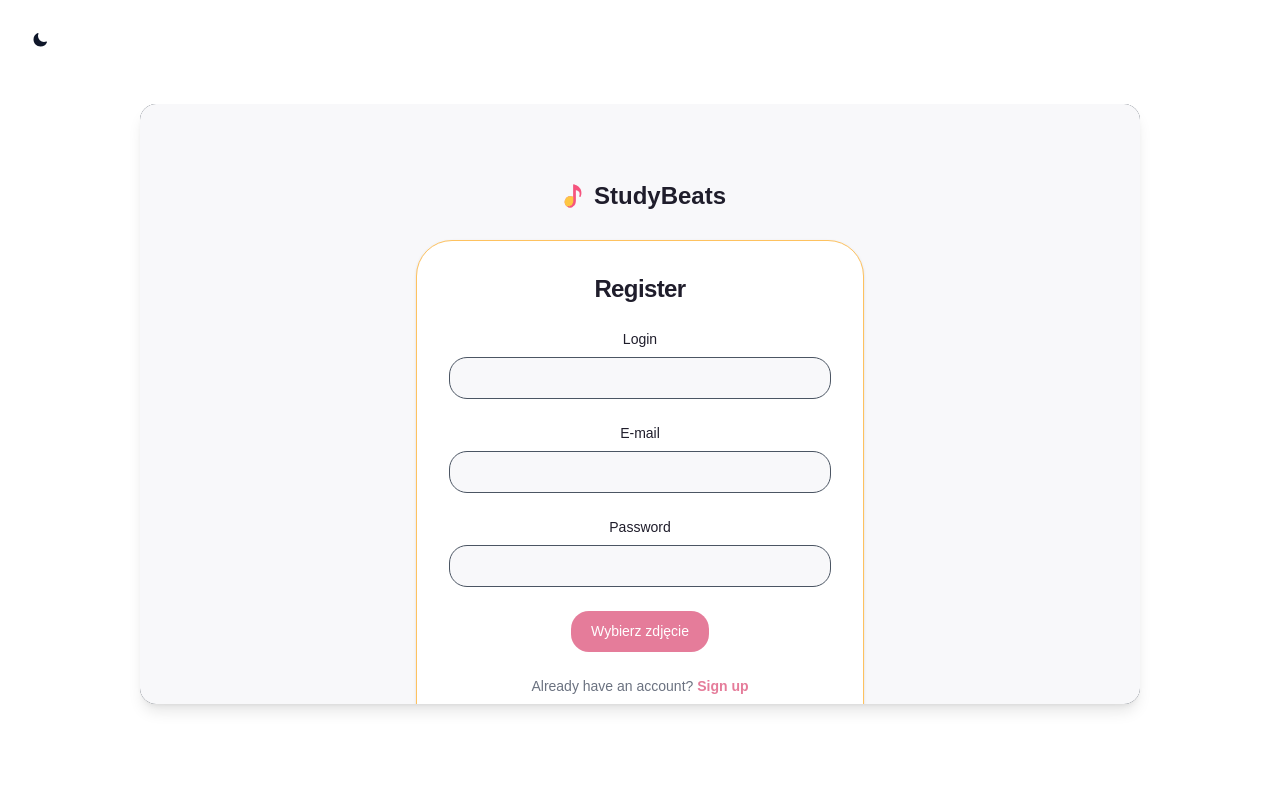
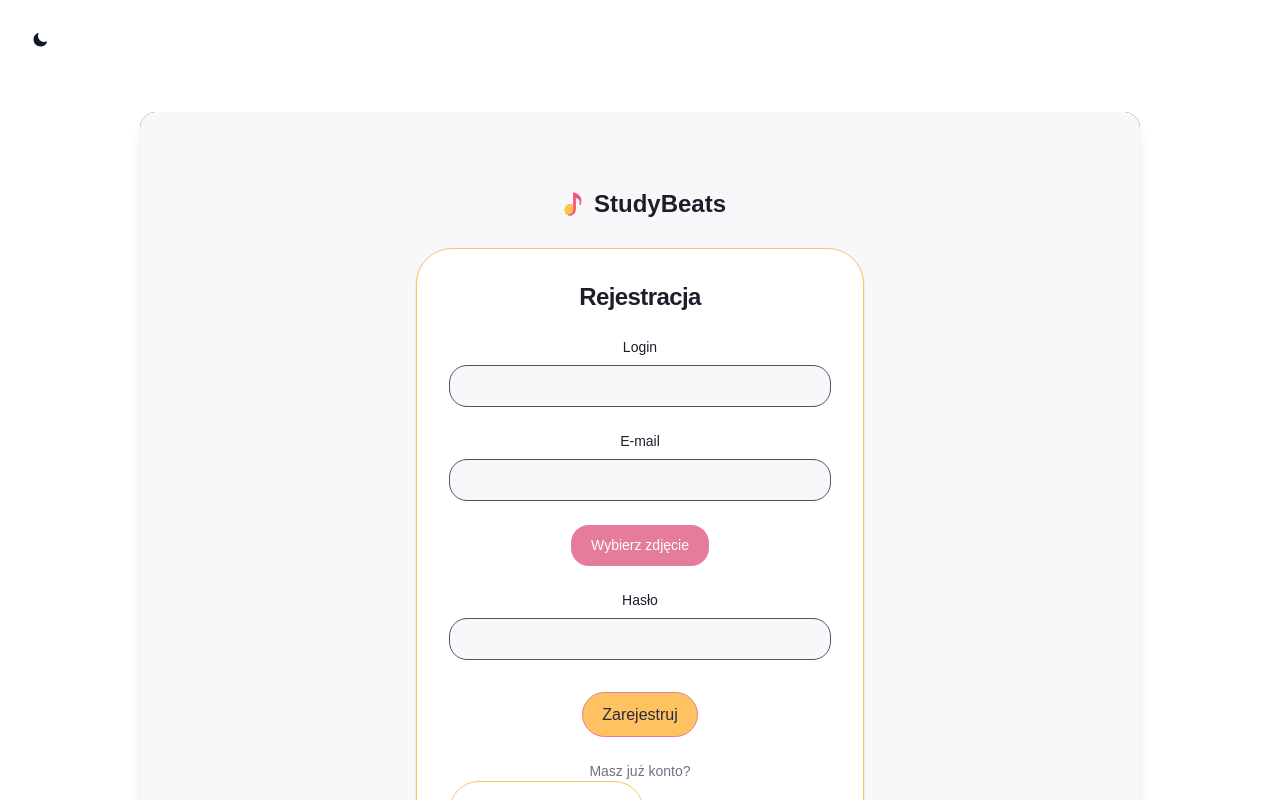
Before and after one commit to LenaKami/yt_like_unlike, a React (Vite) app in the folder player/: page / in a window 1280 px wide. Shown: the top 800 px of the page. Built offline with nearby package versions, Linux system fonts and the light colour scheme.

Commit message:
poprawki2

```diff
--- a/player/src/Layout.tsx
+++ b/player/src/Layout.tsx
@@ -1,28 +1,31 @@
-import { Outlet, useLocation } from "react-router-dom"; // 1. Dodaj useLocation
+import { Outlet, useLocation } from "react-router-dom";
 import { Menu } from "./Menu";
-import { routes } from "./routes"; // 2. Importuj routes, żeby sprawdzać ścieżki
+import { routes } from "./routes";
 
 export const Layout = () => {
-  const location = useLocation(); // Pobieramy aktualny obiekt lokalizacji
+  const location = useLocation();
 
-  // 3. Lista ścieżek, na których NIE chcemy menu
-  // (bazując na Twoim pliku routes.js: "/" to rejestracja, "/registration" to logowanie)
   const hideMenuPaths = [
     routes.REGISTRATIONFORM.path,
     routes.LOGINFORM.path
   ];
 
-  // Sprawdzamy, czy aktualny pathname znajduje się na liście ukrywania
   const showMenu = !hideMenuPaths.includes(location.pathname);
 
   return (
-    <div className="flex items-center justify-center h-[85vh]">
-      <div className="flex w-[1000px] h-[600px] bg-gray-800 shadow-lg rounded-2xl overflow-hidden">
+    // ZMIANA 1: Zamiast h-[85vh] dajemy min-h-[85vh] i padding (py-12),
+    // żeby w razie dużej treści cała strona się scrollowała, a nie ucięła.
+    <div className="flex items-center justify-center min-h-[85vh] py-12">
 
-        {/* 4. Renderuj Menu tylko jeśli showMenu jest true */}
+      {/* ZMIANA 2: Usuwamy h-[550px]. Dajemy min-h-[550px],
+          dzięki temu okno ma startową wielkość, ale ROŚNIE, gdy jest więcej treści. */}
+      <div className="flex w-[1000px] min-h-[400px] bg-gray-800 shadow-lg rounded-2xl overflow-hidden">
+
         {showMenu && <Menu />}
-        {/* Jeśli menu znika, main zajmie 100% szerokości dzięki flex-1 */}
-        <main className="flex-1 login-color p-6 overflow-y-auto relative flex flex-col">
+
+        {/* ZMIANA 3: Usuwamy 'overflow-y-auto'.
+            Teraz main nie będzie miał paska, tylko rozepcha rodzica (div wyżej). */}
+        <main className="flex-1 login-color p-6 relative flex flex-col">
           <Outlet />
         </main>
 
--- a/player/src/Pages/PlanNaukiPage.tsx
+++ b/player/src/Pages/PlanNaukiPage.tsx
@@ -13,7 +13,7 @@ type Task = {
 };
 
 export const PlanNaukiPage = () => {
-  const classinput = "input-color border border-gray-300 text-gray-900 sm:text-sm rounded-lg focus:ring-primary-600 focus:border-primary-600 block w-full p-2.5 border-gray-600 placeholder-gray-400 focus:ring-slate-500 focus:border-slate-500"
+  const classinput = "input-color border border-gray-300 text-white sm:text-sm rounded-lg focus:ring-primary-600 focus:border-primary-600 block w-full p-2.5 border-gray-600 placeholder-gray-400 focus:ring-slate-500 focus:border-slate-500"
   const classlabel = "block mb-2 text-sm font-medium text-white"
   const [name, setName] = useState('');
   const [date, setDate] = useState('');
@@ -105,7 +105,7 @@ export const PlanNaukiPage = () => {
                 type="date"
                 value={date}
                 onChange={(e) => setDate(e.target.value)}
-                className={classinput}
+                className={`${classinput} !p-0.5 text-sm`}
               />
             </div>
             <div className="flex-1">
@@ -114,7 +114,7 @@ export const PlanNaukiPage = () => {
                 type="time"
                 value={start}
                 onChange={(e) => setStart(e.target.value)}
-                className={classinput}
+                className={`${classinput} !p-0.5 text-sm`}
               />
             </div>
             <div className="flex-1">
@@ -123,7 +123,7 @@ export const PlanNaukiPage = () => {
                 type="time"
                 value={end}
                 onChange={(e) => setEnd(e.target.value)}
-                className={classinput}
+                className={`${classinput} !p-0.5 text-sm`}
               />
             </div>
           </div>
@@ -145,7 +145,7 @@ export const PlanNaukiPage = () => {
           {/* Przyciski */}
           <div className="flex space-x-2 mt-4">
             <button type="submit" className="flex-1 log-in py-2">Dodaj</button>
-            <button type="button" onClick={clearForm} className="flex-1 log-in py-2 bg-gray-500 hover:bg-gray-600">Wyczyść</button>
+            <button type="button" onClick={clearForm} className="flex-1 log-in-e">Wyczyść</button>
           </div>
 
         </form>
--- a/player/src/file/File.tsx
+++ b/player/src/file/File.tsx
@@ -186,7 +186,7 @@ export const File = () => {
                 <div className="bg-slate-50 dark:bg-slate-700 rounded-lg p-4 border">
                   <button
                     onClick={() => toggleFolder(folder.id)}
-                    className="flex items-center gap-3 w-full mb-3"
+                    className="flex items-center gap-3 w-full mb-3 foler"
                   >
                     {folder.isExpanded ? (
                       <ChevronDownIcon className="w-5 h-5 text-slate-600 dark:text-slate-400" />
@@ -208,7 +208,7 @@ export const File = () => {
                           >
                             <button
                               onClick={() => handleDownloadDocument(doc.id)}
-                              className="flex-1 text-left text-slate-700 dark:text-slate-300 hover:text-slate-900 dark:hover:text-slate-100 transition"
+                              className="flex-1 text-left text-white login-box transition"
                             >
                               {doc.name}
                             </button>
--- a/player/src/onkrzyczy.tsx
+++ b/player/src/onkrzyczy.tsx
@@ -10,8 +10,8 @@ export const WaNavLink = ({ to, children }: Props) => {
         to={to}
         className={({ isActive}) =>
           isActive
-            ? "text-white"
-            : "menulink"
+            ? "text-white login-box-size"
+            : "menulink login-box-size"
         }
       >
         {children}
--- a/player/src/player/AddPlayer.tsx
+++ b/player/src/player/AddPlayer.tsx
@@ -7,10 +7,8 @@ import {zodResolver} from '@hookform/resolvers/zod'
 
 export const AddPlayerYT = () => {
 
-  const classinput = "input-color border border-gray-300 text-gray-900 sm:text-sm rounded-lg focus:ring-primary-600 focus:border-primary-600 block w-full p-2.5 border-gray-600 placeholder-gray-400 focus:ring-slate-500 focus:border-slate-500"
-  const classlabel = "block mb-2 text-sm font-medium text-white"
-
-
+  const classinput =  "input-color border border-gray-300 text-white sm:text-sm rounded-lg focus:ring-primary-600 focus:border-primary-600 block w-full p-2.5 border-gray-600 placeholder-gray-400 focus:ring-slate-500 focus:border-slate-500";
+   const classlabel = "block mb-2 text-sm font-medium text-white"
     const [url, setUrl] = useState('');
     const [message, setMessage] = useState('');
     const {register, handleSubmit, formState:{errors }} = useForm<RegistrationFormData>({
@@ -46,7 +44,7 @@ export const AddPlayerYT = () => {
     };
 
   return (
-    <div className="App">
+    <div className="login-box">
       <header className="App-header">
         <h1>Odtwarzacz YouTube w React</h1>
           <form onSubmit={handleSubmit(handleAddForm)}>
--- a/player/src/routes.tsx
+++ b/player/src/routes.tsx
@@ -22,7 +22,7 @@ export const routes = {
     path: "/home",
   },
   LOGINFORM: {
-    path: "/registration",
+    path: "/login",
   },
   ADDPLAYER: {
     path: "/add",
--- a/player/src/userdb/Loginform.tsx
+++ b/player/src/userdb/Loginform.tsx
@@ -4,14 +4,16 @@ import {useForm, type SubmitHandler} from "react-hook-form"
 import {type LoginFormData, validationSchema} from "./types_login"
 import {zodResolver} from '@hookform/resolvers/zod'
 import { useState } from 'react';
+import { WaNavLink } from "../onkrzyczy";
+import { routes } from "../routes";
 import { useAuthContext } from "../Auth/AuthContext";
 import logo from "../assets/logo.svg"
 
 
 
 export const LoginForm = () => {
-  const classinput = "input-color border border-gray-300 text-gray-900 sm:text-sm rounded-lg focus:ring-primary-600 focus:border-primary-600 block w-full p-2.5 border-gray-600 placeholder-gray-400 focus:ring-slate-500 focus:border-slate-500"
-  const classlabel = "block mb-2 text-sm font-medium text-white"
+  const classinput =  "input-color border border-gray-300 text-white sm:text-sm rounded-lg focus:ring-primary-600 focus:border-primary-600 block w-full p-2.5 border-gray-600 placeholder-gray-400 focus:ring-slate-500 focus:border-slate-500";
+   const classlabel = "block mb-2 text-sm font-medium text-white"
     const [message, setMessage] = useState('');
     const { logIn } = useAuthContext();
     //const { isLoggedIn,logIn } = useAuthContext();
@@ -54,15 +56,18 @@ const handleLoginForm: SubmitHandler<LoginFormData> = async (data) => {
           <div className="w-full rounded-lg shadow md:mt-0 sm:max-w-md xl:p-0 login-box">
               <div className="p-6 space-y-4 md:space-y-6 sm:p-8">
                   <h1 className="text-xl font-bold leading-tight tracking-tight md:text-2xl text-white">
-                      Sign in to your account
+                      Logowanie
                   </h1>
         <form onSubmit={handleSubmit(handleLoginForm)} className="space-y-4 md:space-y-6" action="#">
             <div className="relative mb-4" data-twe-input-wrapper-init>
             <Input label="Login" {...register('login')} error={errors.login} inputClassName={classinput} labelClassName={classlabel}/></div>
             <div className="relative mb-4" data-twe-input-wrapper-init>
-            <Input label="Password" {...register('password', {required: true})} type = "password" error={errors.password} inputClassName={classinput} labelClassName={classlabel}/></div>
+            <Input label="Hasło" {...register('password', {required: true})} type = "password" error={errors.password} inputClassName={classinput} labelClassName={classlabel}/></div>
 
-        <button className="log-in" type='submit'>Confirm</button>
+        <button className="log-in" type='submit'>Zaloguj</button>
+        <p className="text-sm font-light text-gray-500 dark:text-white">
+                          Nie masz konta? <WaNavLink to={routes.REGISTRATIONFORM.path}>Załóż konto</WaNavLink>
+                        </p>
 
         </form>
         {message && <p className="text-green-200">{message}</p>}
--- a/player/src/userdb/RegistrationForm.tsx
+++ b/player/src/userdb/RegistrationForm.tsx
@@ -9,7 +9,7 @@ import logo from "../assets/logo.svg"
 
 export const RegistrationForm = () => {
   const classinput =
-    "input-color border border-gray-300 text-gray-900 sm:text-sm rounded-lg focus:ring-primary-600 focus:border-primary-600 block w-full p-2.5 border-gray-600 placeholder-gray-400 focus:ring-slate-500 focus:border-slate-500";
+    "input-color border border-gray-300 text-white sm:text-sm rounded-lg focus:ring-primary-600 focus:border-primary-600 block w-full p-2.5 border-gray-600 placeholder-gray-400 focus:ring-slate-500 focus:border-slate-500";
   const classlabel = "block mb-2 text-sm font-medium text-white";
 
   const [message, setMessage] = useState("");
@@ -59,7 +59,7 @@ export const RegistrationForm = () => {
           <div className="w-full rounded-lg shadow md:mt-0 sm:max-w-md xl:p-0 login-box">
             <div className="p-6 space-y-4 md:space-y-6 sm:p-8">
               <h1 className="text-xl font-bold leading-tight tracking-tight md:text-2xl text-white">
-                Register
+                Rejestracja
               </h1>
               <form onSubmit={handleSubmit(handleRegistrationForm)} className="space-y-4 md:space-y-6" action="#">
                 <div className="relative mb-4" data-twe-input-wrapper-init>
@@ -67,9 +67,6 @@ export const RegistrationForm = () => {
                 </div>
                 <div className="relative mb-4" data-twe-input-wrapper-init>
                   <Input label="E-mail" {...register("email", { required: true })} type="email" error={errors.email} inputClassName={classinput} labelClassName={classlabel} />
-                </div>
-                <div className="relative mb-4" data-twe-input-wrapper-init>
-                  <Input label="Password" {...register("password", { required: true })} type="password" error={errors.password} inputClassName={classinput} labelClassName={classlabel} />
                 </div>
                 <div className="relative mb-4">
                 <input
@@ -92,14 +89,15 @@ export const RegistrationForm = () => {
                   </p>
                 )}
               </div>
-
-
+                <div className="relative mb-4" data-twe-input-wrapper-init>
+                  <Input label="Hasło" {...register("password", { required: true })} type="password" error={errors.password} inputClassName={classinput} labelClassName={classlabel} />
+                </div>
+                <button className="log-in" type="submit">
+                  Zarejestruj
+                </button>
                 <p className="text-sm font-light text-gray-500 dark:text-white">
-                  Already have an account? <WaNavLink to={routes.LOGINFORM.path}>Sign up</WaNavLink>
+                  Masz już konto? <WaNavLink to={routes.LOGINFORM.path}>Zaloguj się</WaNavLink>
                 </p>
-                <button className="log-in" type="submit">
-                  Register
-                </button>
               </form>
               {message && <p className="text-green-200">{message}</p>}
             </div>
```
